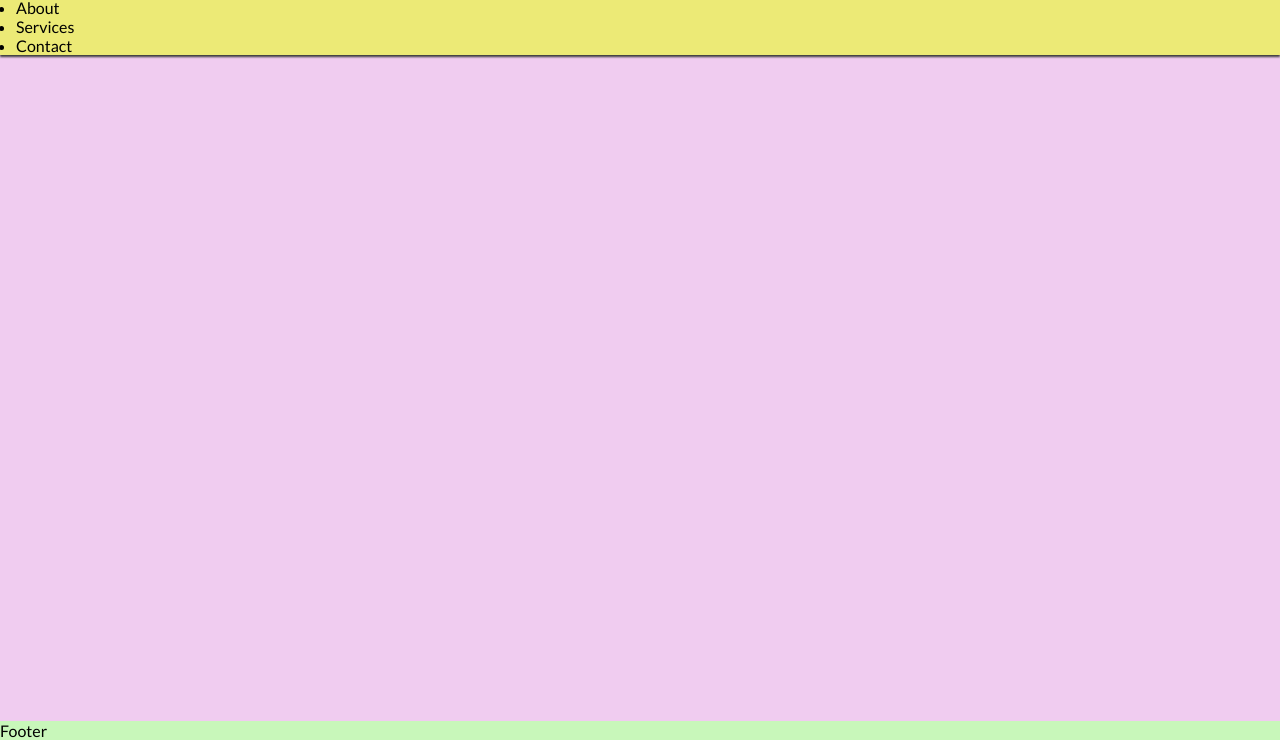
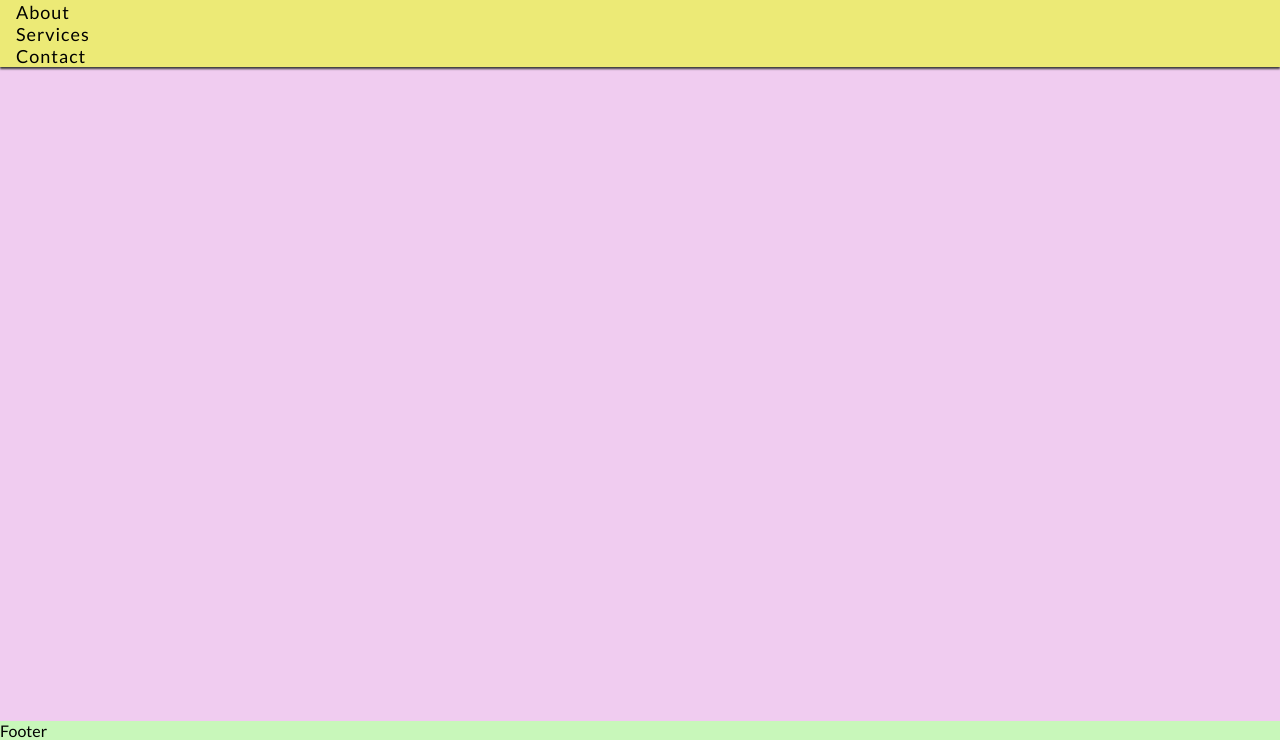
Before and after one commit to Navya-K-N-24/safeguarding-ifa-project, a plain HTML site: page index.html in a window 1280 px wide. Shown: the part 60-800 px from the top of the page. Drawn offline with Linux system fonts and the light colour scheme; a web font is replaced by a local one.

Commit message:
Styled menu elements

```diff
--- a/assets/css/style.css
+++ b/assets/css/style.css
@@ -37,6 +37,12 @@ h1 {
     letter-spacing: 2px;
     color: #ee4d98;
 }
+#menu {
+    font-size: large;
+    letter-spacing: 1px;
+    list-style-type: none;
+}
+
 /* Main */
 main {
     background-color: rgb(240, 204, 240);
--- a/index.html
+++ b/index.html
@@ -23,7 +23,7 @@
             <h1 id="logo">Safeguarding</h1>
         </a>
         <nav>
-            <ul>
+            <ul id="menu">
                 <li>Home</li>
                 <li>About</li>
                 <li>Services</li>
```
